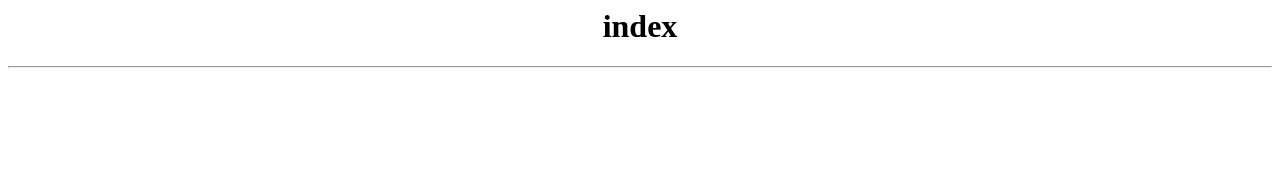
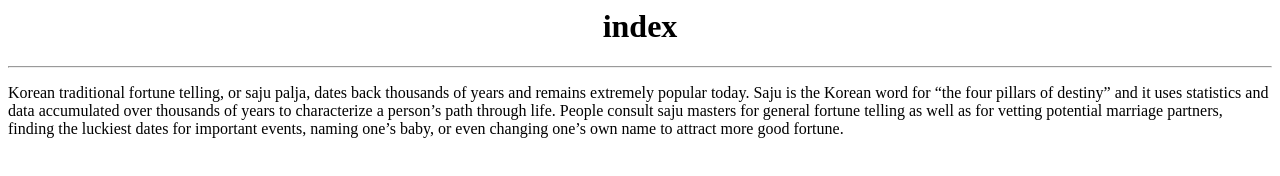
Before and after one commit to AntonioBiju/HTMLActorPage, a plain HTML site: page index.html in a window 1280 px wide. Drawn offline with Linux system fonts and the light colour scheme.

Commit message:
added para

```diff
--- a/index.html
+++ b/index.html
@@ -2,3 +2,9 @@
   <h1>index</h1>
 </center>
 <hr>
+
+<p>Korean traditional fortune telling, or saju palja, dates back thousands of years and remains extremely popular today.
+  Saju is the Korean word for “the four pillars of destiny” and it uses statistics and data accumulated over thousands
+  of years to characterize a person’s path through life. People consult saju masters for general fortune telling as well
+  as for vetting potential marriage partners, finding the luckiest dates for important events, naming one’s baby, or
+  even changing one’s own name to attract more good fortune.</p>
```
